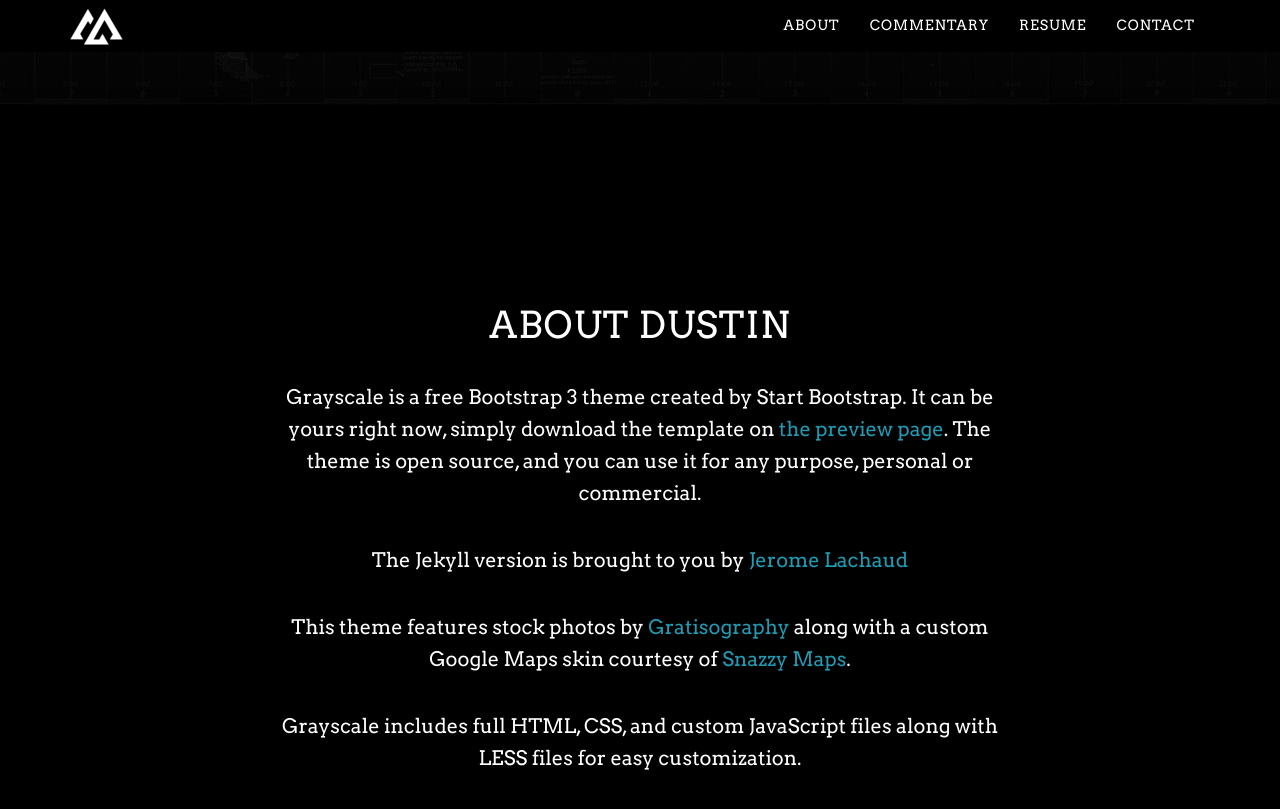
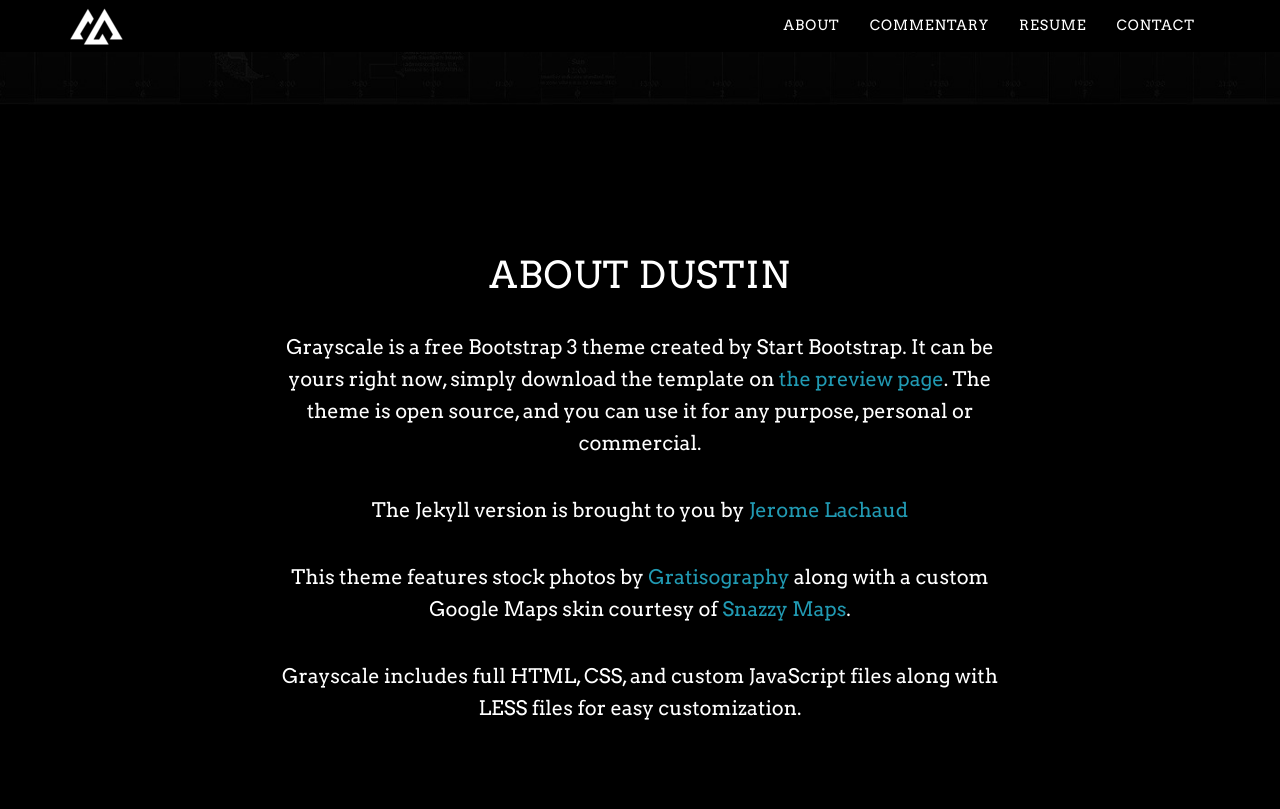
Before and after one commit to dustinwmooney/dustinmooney.website, a Jekyll site: the page built from index.html, in a window 1280 px wide and 900 px high, scrolled down 795 px. Shown: the top 809 px of the window. Built offline with Jekyll 4.4.1, drawn with Linux system fonts in a browser that asks for light colours; nearby versions of some CDN libraries.

Commit message:
Update grayscale.css

```diff
--- a/_includes/css/grayscale.css
+++ b/_includes/css/grayscale.css
@@ -320,11 +320,11 @@ a:focus {
 
 @media(min-width:767px) {
     .content-section {
-        padding-top: 200px;
+        padding-top: 150px;
     }
 
     .download-section {
-        padding: 100px 0;
+        padding: 150px 0;
     }
 
     #map {
```
